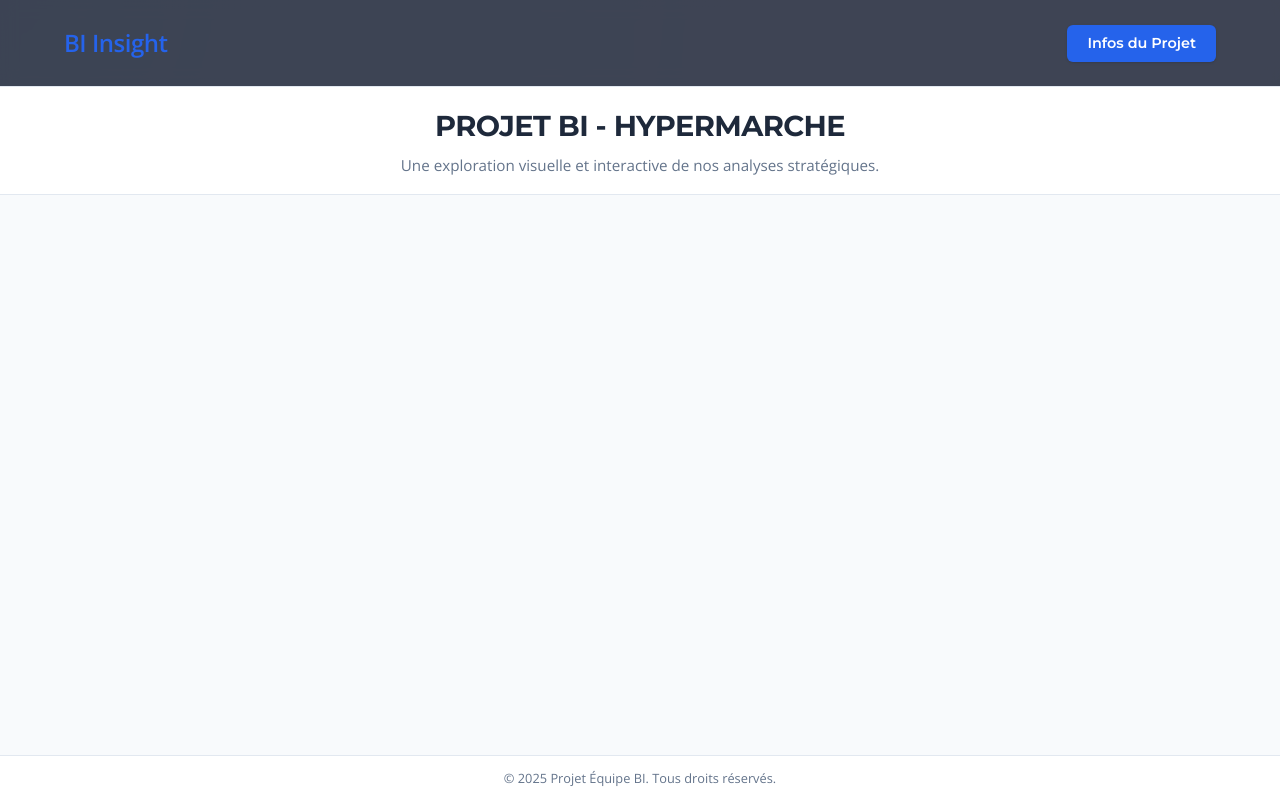
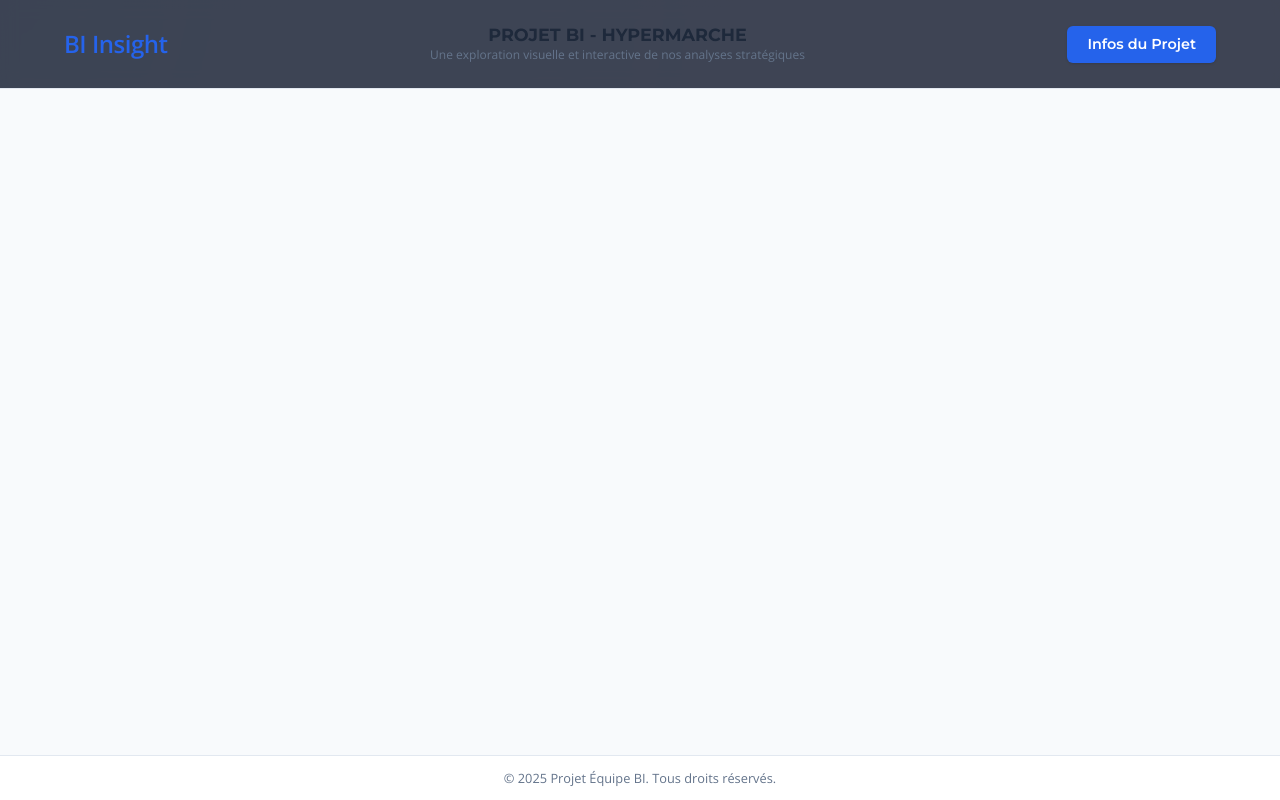
Before and after one commit to CHAHBG/BIPROJECT, a plain HTML site: page index.html in a window 1280 px wide. Drawn offline with nearby package versions, Linux system fonts and the light colour scheme.

Commit message:
Optimize header space: move title to header, remove hero

```diff
--- a/index.html
+++ b/index.html
@@ -22,6 +22,10 @@
 
     <header>
         <div class="logo">BI Insight</div>
+        <div class="header-center">
+            <h1>PROJET BI - HYPERMARCHE</h1>
+            <p>Une exploration visuelle et interactive de nos analyses stratégiques</p>
+        </div>
         <button id="infoBtn" class="info-btn">Infos du Projet</button>
     </header>
 
@@ -50,11 +54,6 @@
     </div>
 
     <main>
-        <section class="hero">
-            <h1>PROJET BI - HYPERMARCHE</h1>
-            <p>Une exploration visuelle et interactive de nos analyses stratégiques.</p>
-        </section>
-
         <section class="dashboard-container">
             <!-- Tableau Embed Code -->
             <div class='tableauPlaceholder' id='viz1765671574980' style='position: relative'>
--- a/style.css
+++ b/style.css
@@ -100,30 +100,32 @@ main {
     /* Ensure content doesn't force scroll */
 }
 
-/* Hero Section */
-.hero {
+/* Header Center */
+.header-center {
     text-align: center;
-    padding: 1rem 2rem;
-    /* Reduced padding */
-    margin-bottom: 0;
-    background: white;
-    border-bottom: 1px solid var(--border-color);
-    flex-shrink: 0;
-    /* Don't shrink the hero */
+    flex: 1;
+    padding: 0 1rem;
 }
 
-.hero h1 {
-    font-size: 1.8rem;
-    /* Slightly smaller for fitting */
-    margin-bottom: 0.25rem;
-    letter-spacing: -0.02em;
+.header-center h1 {
+    font-size: 1.1rem;
+    margin: 0;
+    line-height: 1.2;
+    color: var(--text-primary);
 }
 
-.hero p {
-    font-size: 0.95rem;
+.header-center p {
+    font-size: 0.75rem;
     color: var(--text-secondary);
-    max-width: 600px;
-    margin: 0 auto;
+    margin: 0;
+    display: none;
+    /* Hide subtitle on small screens to save space, or show if space permits. Let's hide for max space based on user request "avoir de l'espace" */
+}
+
+@media (min-width: 1024px) {
+    .header-center p {
+        display: block;
+    }
 }
 
 /* Dashboard Container */
```
Also changed, not shown: 1 other file.
